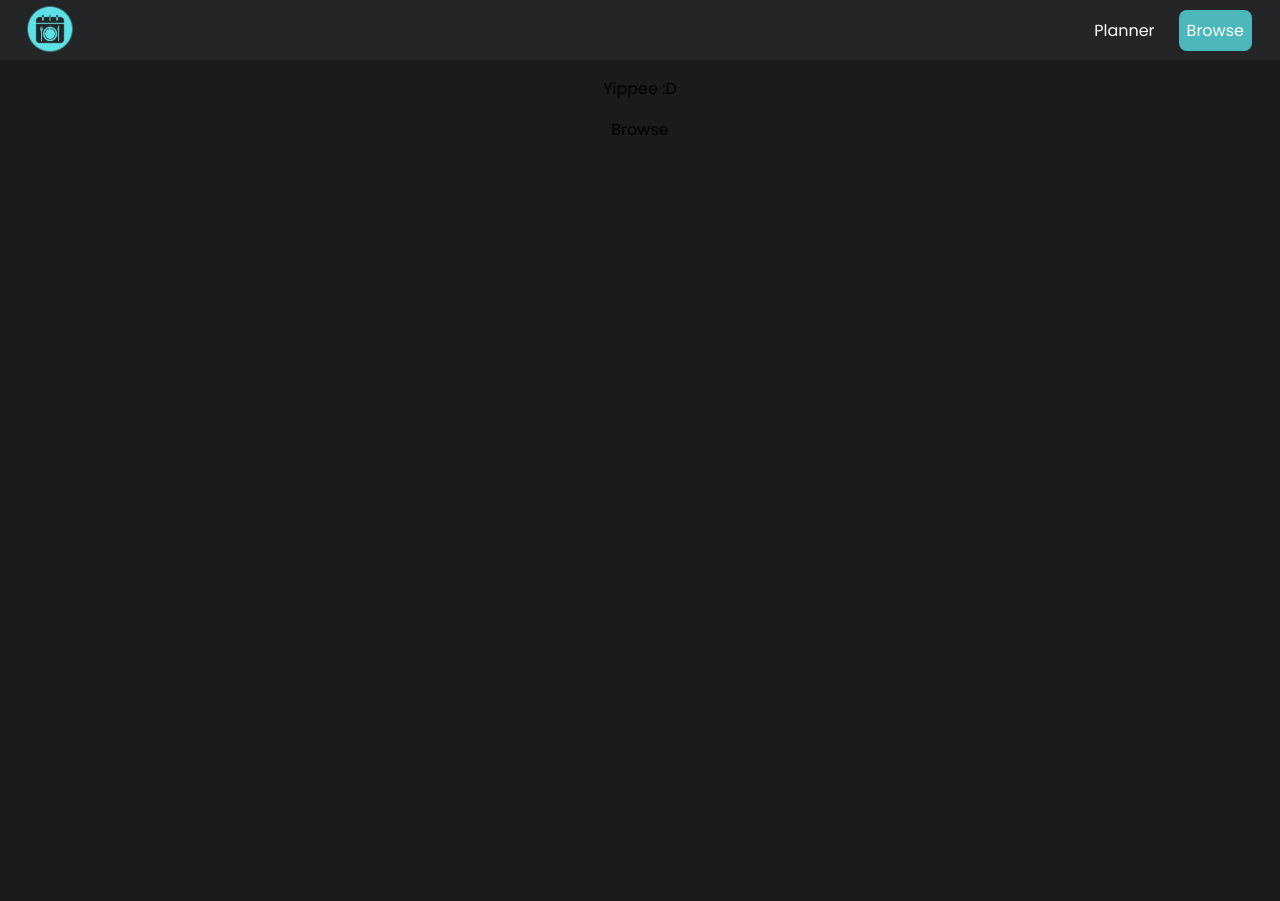
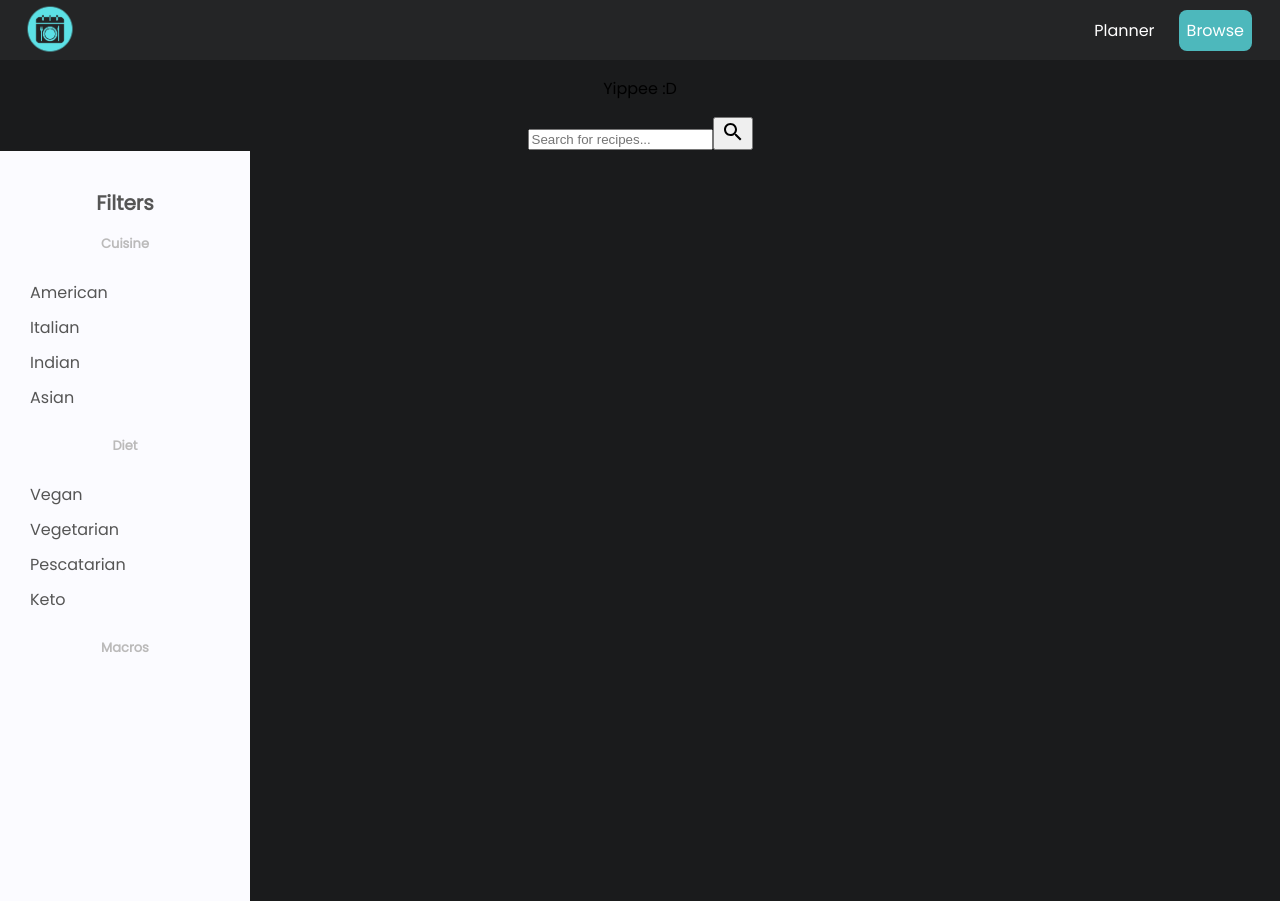
Before and after one commit to xwilson03/OptiMeal, a React (Vite) app in the folder client/: page /browse in a window 1280 px wide. Before the commit the page ends 800 px from the top, so only its background shows below. Built offline with nearby package versions, Linux system fonts and the light colour scheme.

Commit message:
adds sidebar to browse page

```diff
--- a/client/index.html
+++ b/client/index.html
@@ -2,7 +2,7 @@
 <html lang="en">
   <head>
     <meta charset="UTF-8" />
-    <link rel="icon" type="image/svg+xml" href="./src/assets/favicon.svg" />
+    <link rel="icon" type="image/svg+xml" href="./src/assets/logo.png" />
     <link href='https://fonts.googleapis.com/css?family=Poppins' rel='stylesheet'>
       <style>
         body {
--- /dev/null
+++ b/client/src/components/Sidebar.jsx
@@ -0,0 +1,61 @@
+import "../styles/Sidebar.css";
+import { Link, useLocation } from "react-router-dom";
+import { useState, useEffect } from "react";
+
+//Renders a sidebar menu with filters for recipes
+
+export default function Sidebar() {
+  const location = useLocation();
+  const [selectedItem, setSelectedItem] = useState("");
+
+  //Updates new selected menu item
+  useEffect(() => {
+    const path = location.pathname;
+    setSelectedItem(path);
+  }, [location]);
+
+  return (
+    <div className="sidebar">
+      <div className="sidebarWrapper">
+        <div className="sidebarMenu">
+        <h2 className="sidebarMainTitle">Filters</h2>
+          <h3 className="sidebarTitle">Cuisine</h3>
+          <ul className="sidebarList">
+            <li className="sidebarListItem">
+              American
+            </li>
+            <li className="sidebarListItem">
+              Italian
+            </li>
+            <li className="sidebarListItem">
+              Indian
+            </li>
+            <li className="sidebarListItem">
+              Asian
+            </li>
+          </ul>
+        </div>
+        <div className="sidebarMenu">
+          <h3 className="sidebarTitle">Diet</h3>
+            <ul className="sidebarList">
+                <li className="sidebarListItem">
+                    Vegan
+                </li>
+                <li className="sidebarListItem">
+                    Vegetarian
+                </li>
+
+                <li className="sidebarListItem">
+                    Pescatarian
+                </li>
+
+                <li className="sidebarListItem">
+                    Keto
+                </li>
+            </ul>
+          <h3 className="sidebarTitle">Macros</h3>
+        </div>
+      </div>
+    </div>
+  );
+}
--- a/client/src/pages/Browse.jsx
+++ b/client/src/pages/Browse.jsx
@@ -1,9 +1,32 @@
 import "../styles/App.css";
+import React, { useState } from "react";
+import Sidebar from "../components/Sidebar.jsx";
+import SearchIcon from "@mui/icons-material/Search";
 
 function Browse() {
+
+  const [searchTerm, setSearchTerm] = useState(""); // State to store the search term
+
+  // Function to handle changes in the search input
+  const handleSearchInputChange = (e) => {
+    setSearchTerm(e.target.value);
+  };
+
+  // Function to handle the search action (you can customize this part)
+  const handleSearch = () => {
+    // Perform your search logic with the `searchTerm` here
+    console.log("Searching for:", searchTerm);
+  };
+
   return (
     <div className="Browse">
-      <p>Browse</p>
+      <div className="search-container">
+        <input className="inputContainer" type="text" placeholder="Search for recipes..." value={searchTerm} onChange={handleSearchInputChange}/>
+        <button className = "searchButton" onClick={handleSearch}>
+         <SearchIcon/>
+        </button>
+      </div>
+      <Sidebar/>
     </div>
   );
 }
--- /dev/null
+++ b/client/src/styles/Browse.css
@@ -0,0 +1,15 @@
+.search-container {
+    display: flex;
+    width: 80%;
+    margin: 0 auto;
+    padding: 10px;
+    border: 1px solid #ccc;
+    border-radius: 5px;
+    align-items: center;
+}
+
+.inputContainer {
+    width: 800px;
+    border: none;
+    outline: none;
+}
--- /dev/null
+++ b/client/src/styles/Sidebar.css
@@ -0,0 +1,52 @@
+.sidebar {
+    width: 250px;
+    flex: 1;
+    height: calc(100vh - 50px);
+    background-color: rgb(251, 251, 255);
+    position: sticky;
+    top: 50px;
+  }
+
+  .sidebarWrapper {
+    padding: 20px;
+    color: #555;
+  }
+
+  .sidebarMenu {
+    margin-bottom: 10px;
+  }
+
+  .sidebarMainTitle {
+    font-size: 20px;
+  }
+
+  .sidebarTitle {
+    font-size: 13px;
+    color: rgb(187, 186, 186);
+  }
+
+  .sidebarList {
+    list-style: none;
+    padding: 5px;
+  }
+
+  .sidebarListItem {
+    padding: 5px;
+    cursor: pointer;
+    display: flex;
+    align-items: center;
+    border-radius: 10px;
+  }
+
+   .sidebarListItem:hover {
+    background-color: rgb(240, 240, 255);
+  }
+
+  .sidebarList .link.active .sidebarListItem {
+    background-color: rgb(221, 221, 251);
+  }
+
+  .sidebarIcon{
+      margin-right: 5px;
+      font-size: 20px !important;
+  }
```
Also changed, not shown: client/src/assets/logo.svg (deleted).
